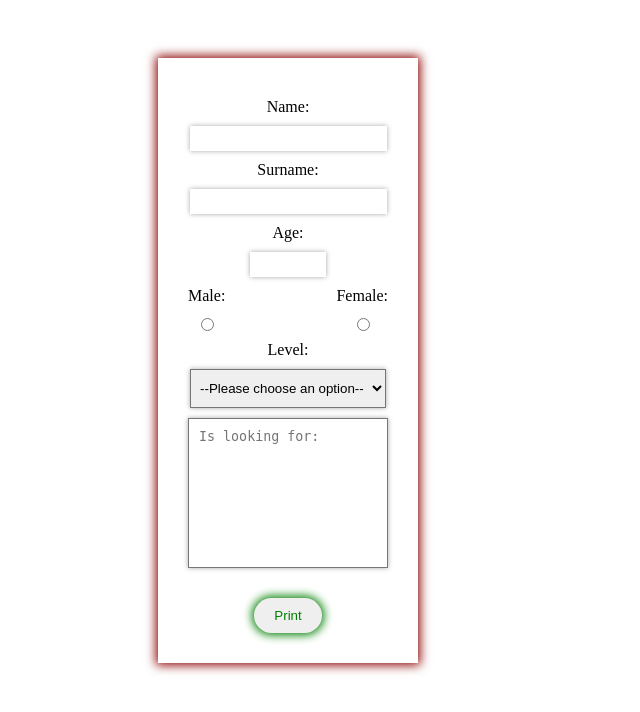
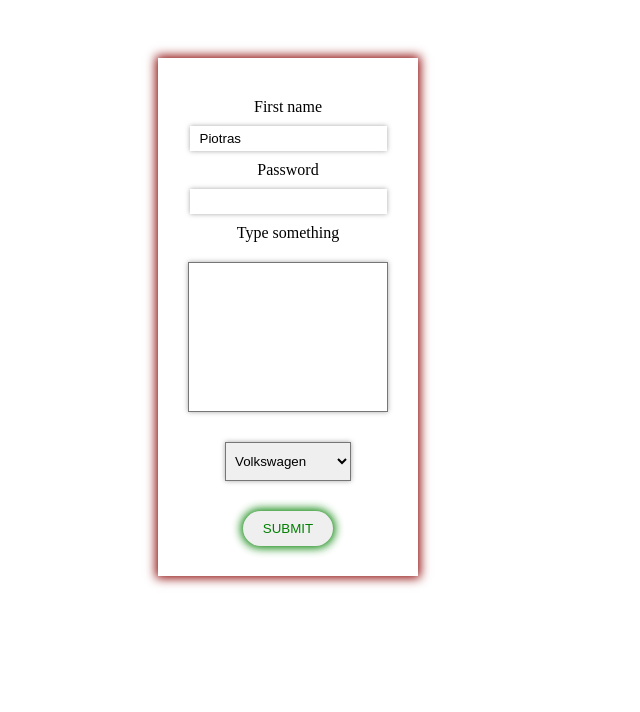
Before and after one commit to mariuskkt/php, a PHP site: page / in a window 1280 px wide. Shown: the top 712 px of the page, without its empty margins (0-640 px from the left). Run offline with PHP 8.4, Linux system fonts and the light colour scheme.

Commit message:
form attr

```diff
--- a/assets/css/style.css
+++ b/assets/css/style.css
@@ -57,6 +57,7 @@ textarea {
 select{
     box-shadow: 0 0 5px darkgrey;
     padding: 10px 5px;
+    margin-top: 10px;
 }
 textarea:focus {
     outline-color: green;
--- a/index.php
+++ b/index.php
@@ -1,123 +1,116 @@
 <?php
 
-if (isset($_POST['name']) && $_POST['name'] != '') {
-    $name = $_POST['name'];
-} else {
-    $name = '';
-}
-if (isset($_POST['surname']) && $_POST['surname'] != '') {
-    $surname = $_POST['surname'];
-} else {
-    $surname = '';
+/**
+ * converts $array['attr'] to string
+ * @param array $array
+ * @return string
+ */
+function form_attr(array $array): string
+{
+    $text = '';
+    foreach ($array as $index => $value) {
+        $text .= $index . '=' . '"' . $value . '"' . ' ';
+
+    }
+    return $text;
 }
 
+$form = [
+    'attr' => [
+        'action' => 'index.php',
+//        'method' => 'POST',
+        'class' => 'my-form',
+        'id' => 'form-id'
+    ],
+    'fields' => [
+        'first_name' => [
+            'label' => 'First name',
+            'type' => 'text',
+            'value' => 'Piotras',
+            'extra' => [
+                'attr' => [
+                    'class' => 'red',
+                    'id' => 'first-name'
+                ]
+            ]
+        ],
+        'password' => [
+            'label' => 'Password',
+            'type' => 'password',
+            'value' => '',
+            'extra' => [
+                'attr' => [
+                    'class' => 'green',
+                    'id' => 'pass'
+                ]
+            ]
+        ],
+        'text' => [
+            'label' => 'Type something',
+            'type' => 'textarea',
+            'value' => '',
+            'extra' => [
+                'attr' => [
 
-if (isset($_POST['age']) && $_POST['age'] != '') {
-    $age = $_POST['age'] . ' years old';
+                ]
+            ]
+        ],
+//        'sex' => [
+//            [
+//                'label' => 'Male:',
+//                'type' => 'radio',
+//                'value' => 'male'
+//            ],
+//            [
+//
+//                'label' => 'Female:',
+//                'type' => 'radio',
+//                'value' => 'female'
+//            ]
+//
+//        ],
+        'cars' => [
+            'type' => 'select',
+            'label' => '',
+            'value' => 'vw',
+            'option' => [
+                'volvo' => 'VOLVO',
+                'vw' => 'Volkswagen',
+                'mersedes-benz' => 'Mercedes-Benz'
+            ],
+            'extra' => [
+                'attr' => [
 
-} else {
-    $age = ' age not given';
-}
+                ]
+            ]
+        ]
+    ],
+    'buttons' => [
+        'button' => [
+            'name' => 'action',
+            'type' => 'submit',
+            'title' => 'SUBMIT',
+            'extra' => [
+                'attr' => [
 
-if (isset($_POST['sex']) && $_POST['sex'] != '') {
-    $sex = $_POST['sex'];
-
-} else {
-    $sex = 'sex not selected';
-}
-if (isset($_POST['level']) && $_POST['level'] != '') {
-    $level = $_POST['level'];
-
-}
-if (isset($_POST['textarea']) && $_POST['textarea'] != '') {
-    $text_area = $_POST['textarea'];
-
-} else {
-    $text_area = 'Nothing to show';
-}
-
-$h1 = $name . ' ' . $surname;
-
-
-if (!empty($_POST)) {
-    $p = strtr('is a @age @sex is the @level level developer and is looking for: ', [
-        '@sex' => $sex,
-        '@age' => $age,
-        '@level' => $_POST['level'],
-    ]);
-    $style = 'box-shadow: 0 0 10px darkgreen';
-    $text = $text_area;
-
-    if ($sex == 'male') {
-        $src = '<img src="https://1qxhwojc9e83sxfid3a7dbw1-wpengine.netdna-ssl.com/wp-content/uploads/Developer.png">';
-    } elseif ($sex == 'female') {
-        $src = '<img src="https://static.thenounproject.com/png/94093-200.png">';
-    } else {
-        $src = '';
-    }
-} else {
-    $p = '';
-    $src = '';
-    $text = '';
-    $style = '';
-}
+                ]
+            ]
+        ]
+    ]
+];
 
 ?>
 <html lang="en" dir="ltr">
 <head>
     <meta charset="utf-8">
-    <link rel = "stylesheet" type = "text/css" href = "assets/css/style.css" />
+    <link rel="stylesheet" type="text/css" href="assets/css/style.css"/>
     <title></title>
     <style>
     </style>
 </head>
 <body>
 <main>
-    <form method="post">
-        <label>
-            <span>Name:</span>
-            <input name="name" type="text" required>
-        </label>
-        <label>
-            <span>Surname:</span>
-            <input name="surname" type="text" required>
-        </label>
-        <label>
-            <span>Age:</span>
-            <input name="age" type="number" min="18" max="120">
-        </label>
-        <section class="radio">
-            <label>
-                <span>Male:</span>
-                <input class="radio-button" placeholder="male" name="sex" type="radio" value="male">
-            </label>
-            <label>
-                <span>Female:</span>
-                <input class="radio-button" name="sex" type="radio" value="female">
-            </label>
-        </section>
-        <label>
-            <span>Level:</span>
-            <select name="level">
-                <option value="">--Please choose an option--</option>
-                <option value="beginner">Beginner</option>
-                <option value="advanced">Advanced</option>
-                <option value="expert">Expert</option>
-            </select>
-
-        </label>
-        <label>
-            <textarea name="textarea" placeholder="Is looking for:"></textarea>
-        </label>
-        <button type="submit" value="print">Print</button>
-    </form>
-
-    <div class="form_visual" style="<?php print $style ?>">
-        <h1><?php print $h1 ;?></h1>
-        <p><?php print $p ;?></p>
-        <p><?php print $text ;?></p>
-        <?php print $src ;?>
-    </div>
+    <?php include 'templates/form.tpl.php'; ?>
 </main>
 </body>
 </html>
--- /dev/null
+++ b/templates/form.tpl.php
@@ -0,0 +1,48 @@
+<form
+    <?php print form_attr(($form['attr'] ?? []) + ['method' => 'POST']); ?>>
+
+    <?php foreach ($form['fields'] ?? [] as $field_id => $field): ?>
+
+        <label>
+            <span><?php print $field['label'] ?></span>
+            <?php if (in_array($field['type'], ['text', 'password', 'number'])): ?>
+                <input <?php print form_attr(($form['fields'][$field_id]['extra']['attr'] ?? []) + [
+                        'name' => $field_id,
+                        'type' => $field['type'],
+                        'value' => $field['value'] ?? ''
+                    ]);
+                ?>>
+            <?php elseif (in_array($field['type'], ['select'])): ?>
+                <select <?php print form_attr(($form['fields'][$field_id]['extra']['attr'] ?? []) + [
+                        'name' => $field_id,
+                        'type' => $field['type'],
+                        'value' => $field['value'] ?? ''
+                    ]);
+                ?>>
+                    <?php foreach ($field['option'] as $option_id => $option_title): ?>
+                        <option value="<?php print $option_id; ?>"
+                            <?php print ($field['value'] == $option_id) ? 'selected' : ''; ?>>
+                            <?php print $option_title; ?>
+                        </option>
+                    <?php endforeach; ?>
+                </select>
+            <?php elseif (in_array($field['type'], ['textarea'])) : ?>
+                <textarea <?php print form_attr(($form['fields'][$field_id]['extra']['attr'] ?? []) + [
+                        'name' => $field_id,
+                        'type' => $field['type'],
+                    ]) ?>>
+                    <?php print $field['value'] ?? '' ?>
+                </textarea>
+            <?php endif; ?>
+        </label>
+    <?php endforeach; ?>
+    <?php foreach ($form['buttons'] ?? [] as $button_id => $button): ?>
+        <button <?php print form_attr(($button['extra']['attr']) ?? [] +
+            [
+                'name' => 'action',
+                'value' => $button_id
+            ]) ?>>
+            <?php print $button['title'] ?>
+        </button>
+    <?php endforeach; ?>
+</form>
```
